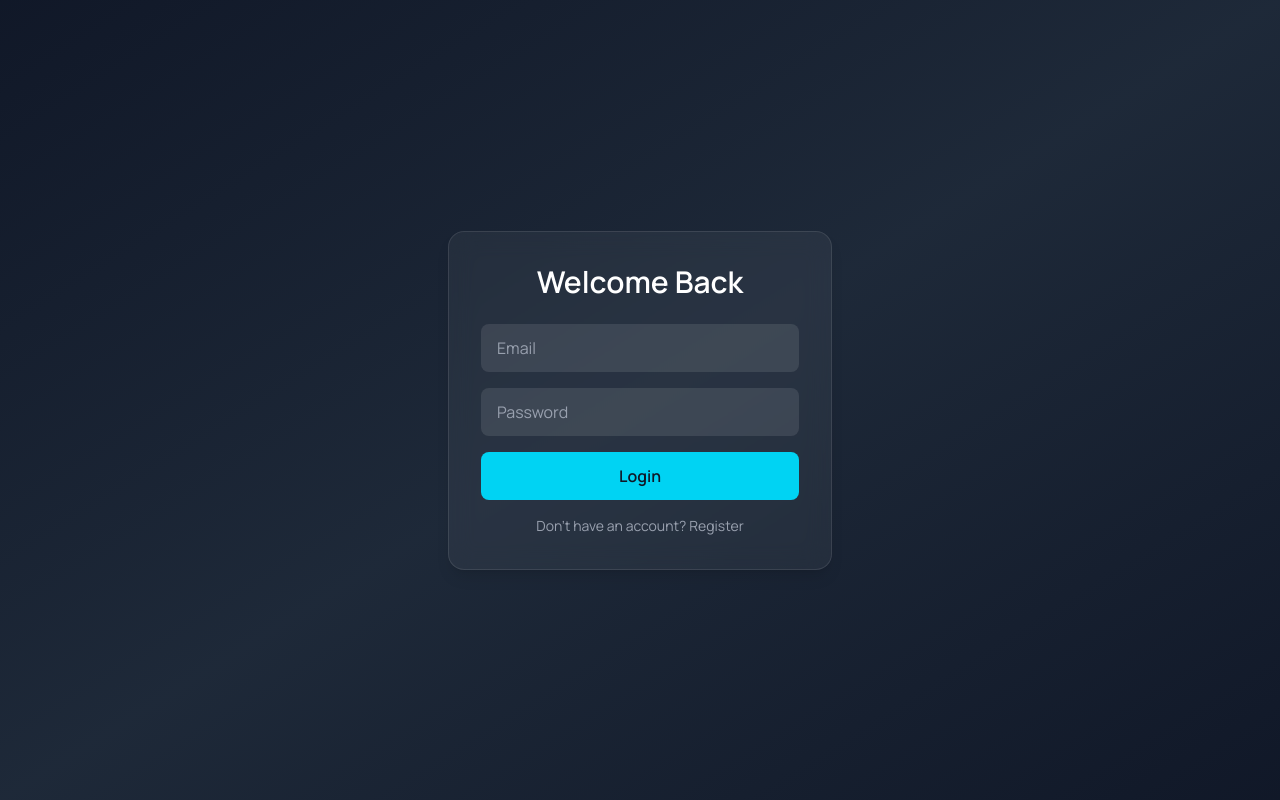
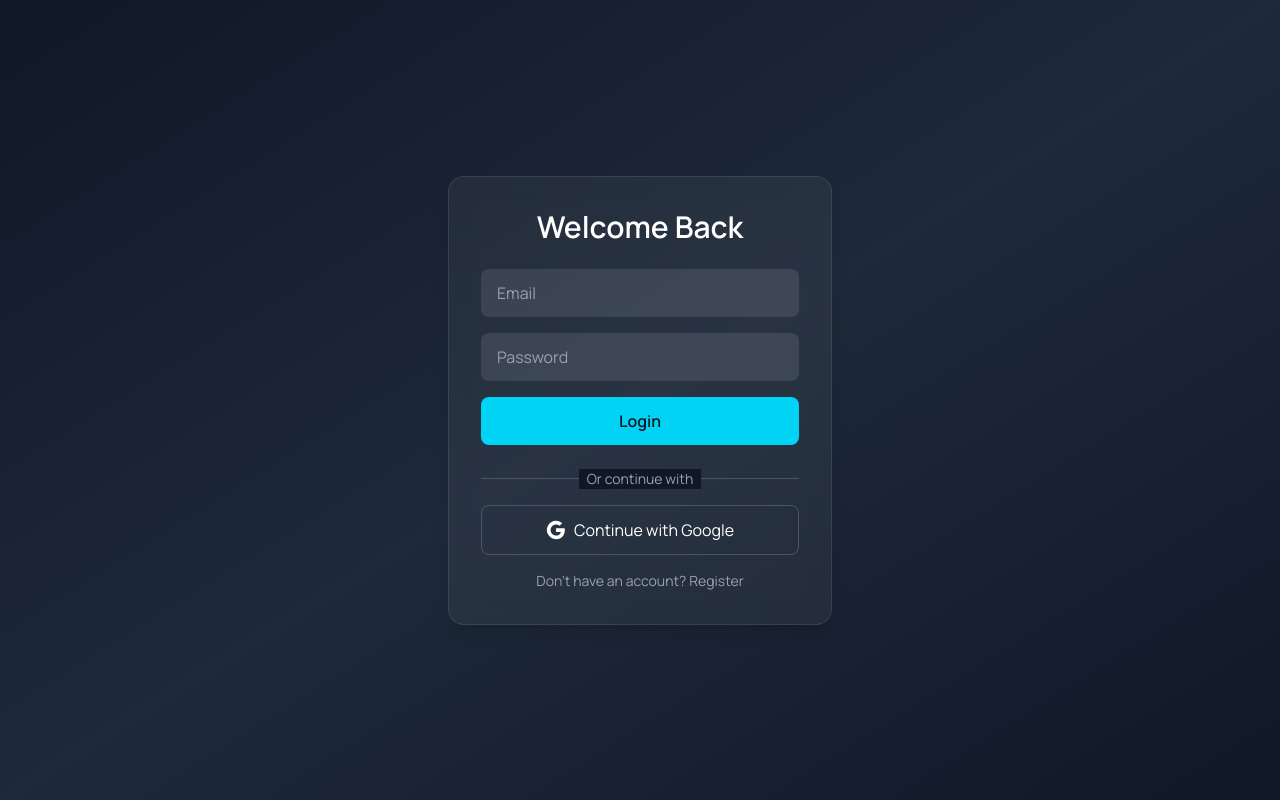
Before and after one commit to Heinzino/lead-extractor, a Next.js app: page /login in a window 1280 px wide. Built offline with nearby package versions, Linux system fonts and the light colour scheme; no server answers.

Commit message:
add google auth login and user creation

```diff
--- a/src/lib/supabase/supabaseAdmin.ts
+++ b/src/lib/supabase/supabaseAdmin.ts
@@ -1,9 +1,16 @@
 import { createClient } from '@supabase/supabase-js';
 import type { Database } from '../../types/supabase';
 
+if (!process.env.NEXT_PUBLIC_SUPABASE_URL) {
+  throw new Error('Missing env.NEXT_PUBLIC_SUPABASE_URL');
+}
+if (!process.env.SUPABASE_SERVICE_ROLE_KEY) {
+  throw new Error('Missing env.SUPABASE_SERVICE_ROLE_KEY');
+}
+
 export const supabaseAdmin = createClient<Database>(
-  process.env.NEXT_PUBLIC_SUPABASE_URL!,
-  process.env.SUPABASE_SERVICE_ROLE_KEY!,
+  process.env.NEXT_PUBLIC_SUPABASE_URL,
+  process.env.SUPABASE_SERVICE_ROLE_KEY,
   {
     auth: {
       autoRefreshToken: false,
--- /dev/null
+++ b/src/pages/api/auth/create-user.ts
@@ -0,0 +1,54 @@
+import { NextApiRequest, NextApiResponse } from 'next';
+import { supabaseAdmin } from '../../../lib/supabase/supabaseAdmin';
+
+export default async function handler(req: NextApiRequest, res: NextApiResponse) {
+  if (req.method !== 'POST') {
+    return res.status(405).json({ error: 'Method not allowed' });
+  }
+
+  try {
+    const { userId, firstName, lastName } = req.body;
+
+    if (!userId) {
+      return res.status(400).json({ error: 'User ID is required' });
+    }
+
+
+    const { data: existingUser, error: userError } = await supabaseAdmin
+      .from('users')
+      .select('id')
+      .eq('id', userId)
+      .single();
+
+    if (userError && userError.code !== 'PGRST116') {
+      throw userError;
+    }
+
+
+    if (!existingUser) {
+      const { error: insertError } = await supabaseAdmin
+        .from('users')
+        .insert({
+          id: userId,
+          first_name: firstName || '',
+          last_name: lastName || '',
+        });
+
+      if (insertError) {
+
+        if (insertError.code === '23505') {
+          return res.status(200).json({ message: 'User record already exists' });
+        }
+        throw insertError;
+      }
+    }
+
+    return res.status(200).json({ message: 'User record created/verified successfully' });
+  } catch (error) {
+    console.error('Error creating user:', error);
+    return res.status(500).json({
+      error: 'Failed to create user record',
+      details: error instanceof Error ? error.message : 'Unknown error'
+    });
+  }
+}
--- /dev/null
+++ b/src/pages/auth/callback.tsx
@@ -0,0 +1,53 @@
+import { useEffect } from 'react';
+import { useRouter } from 'next/router';
+import { supabase } from '../../lib/supabase/supabaseClient';
+
+export default function AuthCallback() {
+  const router = useRouter();
+
+  useEffect(() => {
+    const handleAuthCallback = async () => {
+      try {
+        const { data: { session }, error: sessionError } = await supabase.auth.getSession();
+
+        if (sessionError) throw sessionError;
+        if (!session?.user) throw new Error('No user found');
+
+
+        const response = await fetch('/api/auth/create-user', {
+          method: 'POST',
+          headers: {
+            'Content-Type': 'application/json',
+          },
+          body: JSON.stringify({
+            userId: session.user.id,
+            firstName: session.user.user_metadata.full_name?.split(' ')[0] || '',
+            lastName: session.user.user_metadata.full_name?.split(' ').pop() || '',
+          }),
+        });
+
+        const data = await response.json();
+
+        if (!response.ok) {
+          throw new Error(data.error || 'Failed to create user record');
+        }
+
+
+        router.push('/');
+      } catch (error) {
+        router.push('/login');
+      }
+    };
+
+    handleAuthCallback();
+  }, [router]);
+
+  return (
+    <div className="min-h-screen flex items-center justify-center bg-gradient-to-br from-gray-900 via-gray-800 to-gray-900 text-white">
+      <div className="text-center">
+        <h2 className="text-2xl font-semibold mb-4">Completing sign in...</h2>
+        <div className="animate-spin rounded-full h-8 w-8 border-b-2 border-white mx-auto"></div>
+      </div>
+    </div>
+  );
+}
--- a/src/pages/login/index.tsx
+++ b/src/pages/login/index.tsx
@@ -132,6 +132,28 @@ export default function LoginPage() {
     }
   };
 
+  const handleGoogleSignIn = async () => {
+    try {
+      setErrorMsg('');
+      setLoading(true);
+      const { error } = await supabase.auth.signInWithOAuth({
+        provider: 'google',
+        options: {
+          redirectTo: `${window.location.origin}/auth/callback`
+        }
+      });
+      if (error) throw error;
+    } catch (error) {
+      if (error instanceof Error) {
+        setErrorMsg(error.message);
+      } else {
+        setErrorMsg('An unexpected error occurred');
+      }
+    } finally {
+      setLoading(false);
+    }
+  };
+
   return (
     <div className="min-h-screen flex items-center justify-center bg-gradient-to-br from-gray-900 via-gray-800 to-gray-900 text-white">
       {errorMsg && <Toast message={errorMsg} type="error" />}
@@ -216,6 +238,43 @@ export default function LoginPage() {
           </button>
         </form>
 
+        <div className="mt-6">
+          <div className="relative">
+            <div className="absolute inset-0 flex items-center">
+              <div className="w-full border-t border-gray-600"></div>
+            </div>
+            <div className="relative flex justify-center text-sm">
+              <span className="px-2 bg-gray-900 text-gray-400">Or continue with</span>
+            </div>
+          </div>
+
+          <button
+            onClick={handleGoogleSignIn}
+            disabled={loading}
+            className="mt-4 w-full py-3 px-4 border border-gray-600 rounded-lg flex items-center justify-center gap-2 hover:bg-white/5 transition-colors"
+          >
+            <svg className="w-5 h-5" viewBox="0 0 24 24">
+              <path
+                fill="currentColor"
+                d="M22.56 12.25c0-.78-.07-1.53-.2-2.25H12v4.26h5.92c-.26 1.37-1.04 2.53-2.21 3.31v2.77h3.57c2.08-1.92 3.28-4.74 3.28-8.09z"
+              />
+              <path
+                fill="currentColor"
+                d="M12 23c2.97 0 5.46-.98 7.28-2.66l-3.57-2.77c-.98.66-2.23 1.06-3.71 1.06-2.86 0-5.29-1.93-6.16-4.53H2.18v2.84C3.99 20.53 7.7 23 12 23z"
+              />
+              <path
+                fill="currentColor"
+                d="M5.84 14.09c-.22-.66-.35-1.36-.35-2.09s.13-1.43.35-2.09V7.07H2.18C1.43 8.55 1 10.22 1 12s.43 3.45 1.18 4.93l2.85-2.22.81-.62z"
+              />
+              <path
+                fill="currentColor"
+                d="M12 5.38c1.62 0 3.06.56 4.21 1.64l3.15-3.15C17.45 2.09 14.97 1 12 1 7.7 1 3.99 3.47 2.18 7.07l3.66 2.84c.87-2.6 3.3-4.53 6.16-4.53z"
+              />
+            </svg>
+            Continue with Google
+          </button>
+        </div>
+
         <button
           onClick={() => {
             setIsLogin(!isLogin);
```
